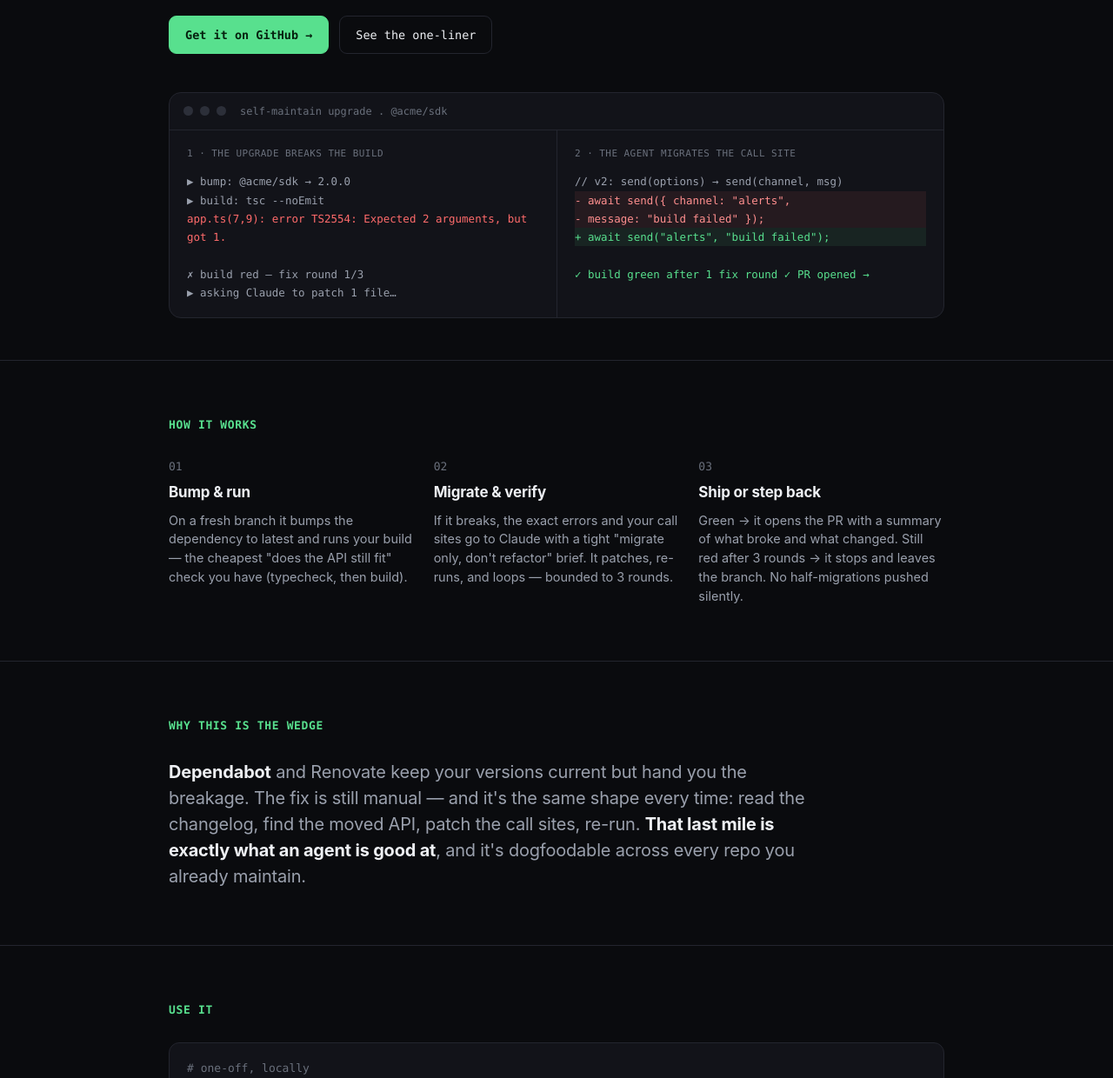
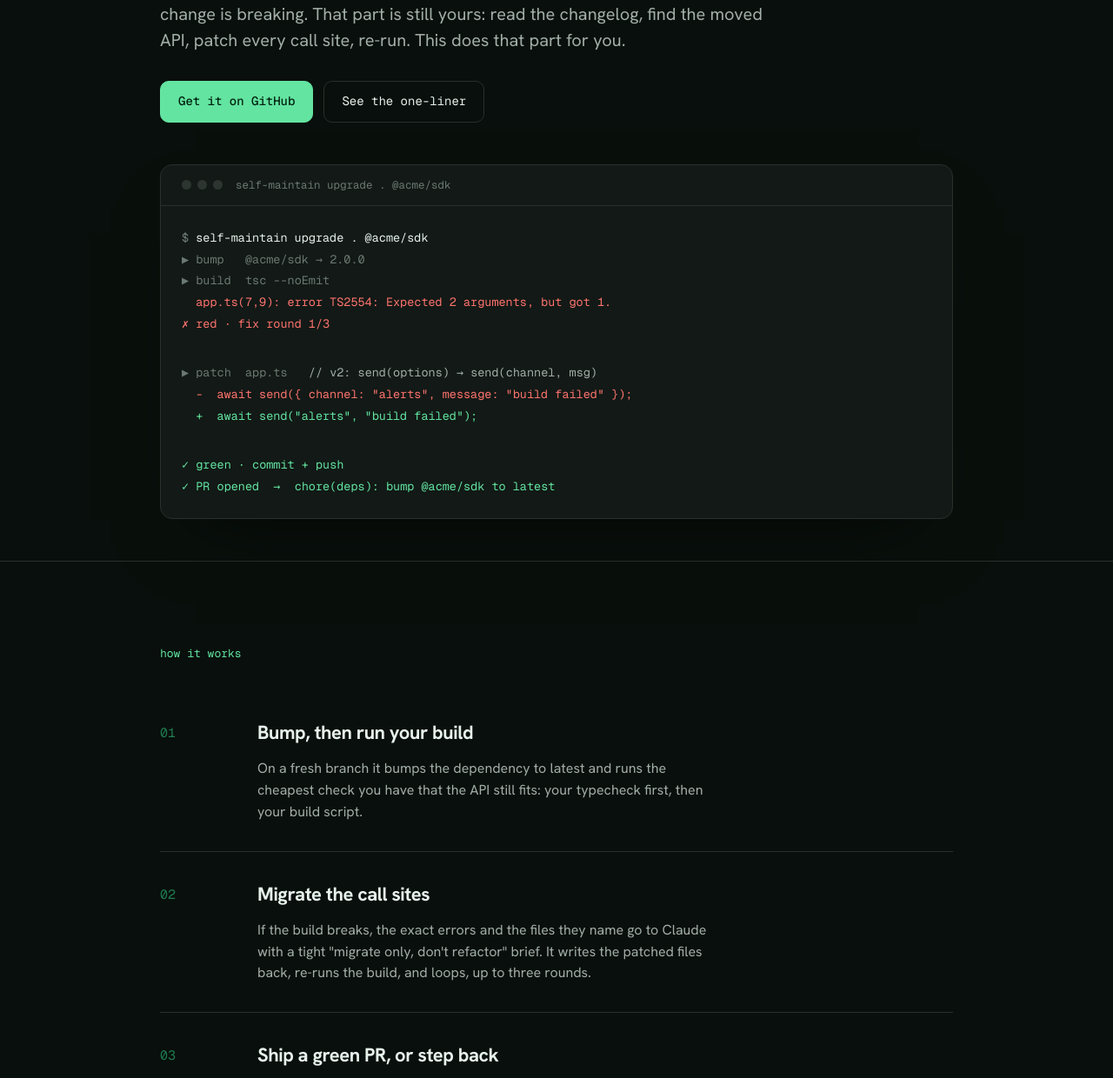
Before and after one commit to snenenenenenene/self-maintaining-apis, a website: page site/index.html in a window 1280 px wide. Shown: the part 563-1803 px from the top of the page at 87% size. Drawn offline with nearby package versions, Linux system fonts and the light colour scheme.

Commit message:
landing: impeccable redesign (red→green concept, Hanken Grotesk, OKLCH) + SEO (OG, JSON-LD, sitemap, robots, favicon); strip em-dashes; surgical git-add

```diff
--- a/site/index.html
+++ b/site/index.html
@@ -3,170 +3,233 @@
 <head>
 <meta charset="utf-8" />
 <meta name="viewport" content="width=device-width, initial-scale=1" />
-<title>self-maintaining-apis — Dependabot for API breakage</title>
-<meta name="description" content="When a dependency upgrade breaks your build, don't just get a red build — get a green PR. An agent migrates your call sites and opens the fix." />
+<title>self-maintaining-apis · a broken dependency upgrade, fixed into a green PR</title>
+<meta name="description" content="Dependabot tells you a version changed. When the change is breaking, this opens the PR that migrates your call sites: it bumps the dependency, runs your build, and if it breaks, an agent patches the code until it's green." />
+<link rel="canonical" href="https://self-maintaining-apis-senne-bels-projects.vercel.app/" />
+<meta name="theme-color" content="#0d1210" />
+<meta name="robots" content="index, follow, max-image-preview:large" />
+<meta name="author" content="Senne Bels" />
+
+<meta property="og:type" content="website" />
+<meta property="og:site_name" content="self-maintaining-apis" />
+<meta property="og:title" content="self-maintaining-apis · Dependabot for API breakage" />
+<meta property="og:description" content="When a dependency upgrade breaks your build, an agent migrates your call sites and opens a green PR." />
+<meta property="og:url" content="https://self-maintaining-apis-senne-bels-projects.vercel.app/" />
+<meta property="og:image" content="https://self-maintaining-apis-senne-bels-projects.vercel.app/og.svg" />
+<meta property="og:image:width" content="1200" />
+<meta property="og:image:height" content="630" />
+<meta name="twitter:card" content="summary_large_image" />
+<meta name="twitter:title" content="self-maintaining-apis · Dependabot for API breakage" />
+<meta name="twitter:description" content="When a dependency upgrade breaks your build, an agent migrates your call sites and opens a green PR." />
+<meta name="twitter:image" content="https://self-maintaining-apis-senne-bels-projects.vercel.app/og.svg" />
+
+<link rel="icon" href="/favicon.svg" type="image/svg+xml" />
+<link rel="preconnect" href="https://fonts.googleapis.com" />
+<link rel="preconnect" href="https://fonts.gstatic.com" crossorigin />
+<link href="https://fonts.googleapis.com/css2?family=Hanken+Grotesk:wght@400;500;600;700;800&family=Geist+Mono:wght@400;500&display=swap" rel="stylesheet" />
+
+<script type="application/ld+json">
+{
+  "@context": "https://schema.org",
+  "@type": "SoftwareApplication",
+  "name": "self-maintaining-apis",
+  "applicationCategory": "DeveloperApplication",
+  "operatingSystem": "Node.js, GitHub Actions",
+  "description": "When a dependency upgrade breaks your build, an agent migrates your call sites and opens a green PR.",
+  "url": "https://self-maintaining-apis-senne-bels-projects.vercel.app/",
+  "codeRepository": "https://github.com/snenenenenenene/self-maintaining-apis",
+  "license": "https://opensource.org/licenses/MIT",
+  "offers": { "@type": "Offer", "price": "0", "priceCurrency": "USD" },
+  "author": { "@type": "Person", "name": "Senne Bels" }
+}
+</script>
+
 <style>
   :root {
-    --bg: #0a0b0e; --panel: #121319; --line: #23252e;
-    --ink: #eef0f4; --dim: #9aa0ad; --faint: #6a707c;
-    --green: #58e08e; --amber: #f0b429; --red: #ff6b6b;
-    --mono: ui-monospace, "SF Mono", "JetBrains Mono", Menlo, monospace;
-    --sans: -apple-system, BlinkMacSystemFont, "Inter var", "Segoe UI", sans-serif;
+    --bg:      oklch(0.16 0.010 165);
+    --surface: oklch(0.205 0.012 165);
+    --line:    oklch(0.30 0.012 165);
+    --ink:     oklch(0.95 0.012 165);
+    --dim:     oklch(0.74 0.016 165);
+    --faint:   oklch(0.56 0.016 165);
+    --green:   oklch(0.83 0.15 158);
+    --green-d: oklch(0.52 0.11 158);
+    --red:     oklch(0.72 0.17 25);
+    --mono: "Geist Mono", ui-monospace, "SF Mono", Menlo, monospace;
+    --sans: "Hanken Grotesk", -apple-system, "Segoe UI", sans-serif;
+    --sp-1: 8px; --sp-2: 12px; --sp-3: 16px; --sp-4: 24px; --sp-5: 32px;
+    --sp-6: 48px; --sp-7: 64px; --sp-8: 96px;
   }
   * { box-sizing: border-box; margin: 0; padding: 0; }
   html { scroll-behavior: smooth; }
   body { background: var(--bg); color: var(--ink); font-family: var(--sans);
-         line-height: 1.5; -webkit-font-smoothing: antialiased; overflow-x: hidden; }
+         font-size: 17px; line-height: 1.55; -webkit-font-smoothing: antialiased;
+         overflow-x: hidden; }
   a { color: inherit; }
-  .wrap { max-width: 940px; margin: 0 auto; padding: 0 24px; }
+  .wrap { max-width: 960px; margin: 0 auto; padding: 0 var(--sp-4); }
   .mono { font-family: var(--mono); }
-  .green { color: var(--green); }
-  .red { color: var(--red); }
-  .dim { color: var(--dim); }
+  .green { color: var(--green); } .red { color: var(--red); } .dim { color: var(--dim); }
 
-  header { padding: 22px 0; border-bottom: 1px solid var(--line); position: sticky; top: 0;
-           background: rgba(10,11,14,.8); backdrop-filter: blur(8px); z-index: 5; }
-  header .wrap { display: flex; align-items: center; justify-content: space-between; }
-  .brand { font-family: var(--mono); font-size: 14px; letter-spacing: -.02em; }
-  .brand b { color: var(--green); font-weight: 600; }
-  .nav a { font-size: 13px; color: var(--dim); text-decoration: none; margin-left: 20px; }
-  .nav a:hover { color: var(--ink); }
+  /* ── header ── */
+  header { position: sticky; top: 0; z-index: 5; border-bottom: 1px solid var(--line);
+           background: color-mix(in oklch, var(--bg) 82%, transparent); backdrop-filter: blur(10px); }
+  header .wrap { display: flex; align-items: center; justify-content: space-between; padding-block: var(--sp-3); }
+  .brand { font-family: var(--mono); font-size: 14px; letter-spacing: -.01em; color: var(--dim); }
+  .brand b { color: var(--ink); font-weight: 500; }
+  .brand .g { color: var(--green); }
+  nav a { font-size: 14px; color: var(--dim); text-decoration: none; margin-left: var(--sp-4); }
+  nav a:hover { color: var(--ink); }
+  @media (max-width: 560px) { nav a:not(:last-child) { display: none; } }
 
-  .hero { padding: 92px 0 40px; }
-  .eyebrow { font-family: var(--mono); font-size: 12.5px; color: var(--green);
-             letter-spacing: .04em; text-transform: uppercase; margin-bottom: 20px; }
-  h1 { font-size: clamp(34px, 6vw, 60px); line-height: 1.02; letter-spacing: -.03em;
-       font-weight: 640; max-width: 15ch; }
-  h1 .u { background: linear-gradient(transparent 62%, rgba(88,224,142,.22) 0); }
-  .sub { margin-top: 22px; font-size: 18px; color: var(--dim); max-width: 56ch; }
-  .cta { margin-top: 32px; display: flex; gap: 12px; flex-wrap: wrap; align-items: center; }
-  .btn { font-family: var(--mono); font-size: 13.5px; text-decoration: none; padding: 11px 18px;
-         border-radius: 9px; border: 1px solid var(--line); color: var(--ink); transition: .15s; }
-  .btn.primary { background: var(--green); color: #06210f; border-color: var(--green); font-weight: 600; }
-  .btn.primary:hover { filter: brightness(1.08); }
-  .btn.ghost:hover { border-color: var(--faint); }
+  /* ── hero ── */
+  .hero { padding: clamp(56px, 11vw, 118px) 0 var(--sp-6); }
+  .eyebrow { font-family: var(--mono); font-size: 13px; color: var(--green);
+             letter-spacing: .02em; margin-bottom: var(--sp-4); }
+  h1 { font-size: clamp(38px, 6.4vw, 72px); line-height: 1.0; letter-spacing: -.035em;
+       font-weight: 800; max-width: 16ch; }
+  h1 .fail { color: var(--red); } h1 .pass { color: var(--green); }
+  .lede { margin-top: var(--sp-4); font-size: clamp(17px, 2.2vw, 20px); color: var(--dim);
+          max-width: 62ch; line-height: 1.5; }
+  .cta { margin-top: var(--sp-5); display: flex; gap: var(--sp-2); flex-wrap: wrap; }
+  .btn { font-family: var(--mono); font-size: 14px; text-decoration: none; padding: 12px 20px;
+         border-radius: 10px; border: 1px solid var(--line); color: var(--ink);
+         transition: border-color .15s, background .15s, transform .15s; }
+  .btn.primary { background: var(--green); color: oklch(0.22 0.06 158); border-color: var(--green); font-weight: 500; }
+  .btn.primary:hover { transform: translateY(-1px); }
+  .btn.ghost:hover { border-color: var(--dim); }
 
-  .demo { margin: 44px 0 8px; border: 1px solid var(--line); border-radius: 14px;
-          overflow: hidden; background: var(--panel); }
-  .demo .bar { display: flex; align-items: center; gap: 8px; padding: 12px 16px;
+  /* ── terminal (the concept: red → green) ── */
+  .term { margin-top: var(--sp-6); border: 1px solid var(--line); border-radius: 14px;
+          background: var(--surface); overflow: hidden;
+          box-shadow: 0 40px 80px -40px oklch(0.05 0.02 165 / 0.7); }
+  .term .top { display: flex; align-items: center; gap: 7px; padding: 13px var(--sp-4);
                border-bottom: 1px solid var(--line); }
-  .dot { width: 11px; height: 11px; border-radius: 50%; background: #2c2f39; }
-  .demo .bar .t { font-family: var(--mono); font-size: 12px; color: var(--faint); margin-left: 8px; }
-  .demo .body { display: grid; grid-template-columns: 1fr 1fr; gap: 0; }
-  @media (max-width: 760px) { .demo .body { grid-template-columns: 1fr; } }
-  .col { padding: 18px 20px; font-family: var(--mono); font-size: 12.5px; line-height: 1.7; }
-  .col + .col { border-left: 1px solid var(--line); }
-  @media (max-width: 760px) { .col + .col { border-left: 0; border-top: 1px solid var(--line); } }
-  .lbl { font-size: 11px; letter-spacing: .04em; text-transform: uppercase; color: var(--faint); margin-bottom: 12px; }
-  .del { color: #ff8f8f; background: rgba(255,107,107,.08); display: block; }
-  .add { color: var(--green); background: rgba(88,224,142,.08); display: block; }
-  .ctx { color: var(--dim); display: block; }
-  .fail { color: var(--red); } .ok { color: var(--green); }
+  .term .top i { width: 11px; height: 11px; border-radius: 50%; background: oklch(0.32 0.012 165); }
+  .term .top span { font-family: var(--mono); font-size: 12.5px; color: var(--faint); margin-left: var(--sp-1); }
+  .term pre { font-family: var(--mono); font-size: 13.5px; line-height: 1.85; padding: var(--sp-4);
+              overflow-x: auto; color: var(--dim); }
+  .term .cmd { color: var(--ink); } .term .cmd::before { content: "$ "; color: var(--faint); }
+  .term .run { color: var(--faint); }
+  .term .err { color: var(--red); }
+  .term .del { color: var(--red); }
+  .term .add { color: var(--green); }
+  .term .ok  { color: var(--green); }
+  .term .gap { display: block; height: 6px; }
 
-  section { padding: 64px 0; border-top: 1px solid var(--line); }
-  h2 { font-size: 13px; font-family: var(--mono); letter-spacing: .05em; text-transform: uppercase;
-       color: var(--green); margin-bottom: 28px; }
-  .steps { display: grid; grid-template-columns: repeat(3, 1fr); gap: 22px; }
-  @media (max-width: 760px) { .steps { grid-template-columns: 1fr; } }
-  .step .n { font-family: var(--mono); color: var(--faint); font-size: 13px; }
-  .step h3 { font-size: 17px; margin: 8px 0 8px; letter-spacing: -.01em; }
-  .step p { color: var(--dim); font-size: 14.5px; }
+  /* ── sections ── */
+  section { padding: var(--sp-8) 0; border-top: 1px solid var(--line); }
+  .kicker { font-family: var(--mono); font-size: 13px; color: var(--green); margin-bottom: var(--sp-5); }
 
-  pre { background: var(--panel); border: 1px solid var(--line); border-radius: 12px;
-        padding: 18px 20px; overflow-x: auto; font-family: var(--mono); font-size: 13px;
-        line-height: 1.7; color: var(--ink); }
-  pre .c { color: var(--faint); } pre .g { color: var(--green); }
+  /* how it works — a numbered flow, not a card grid */
+  .flow { display: grid; gap: 0; }
+  .row { display: grid; grid-template-columns: 88px 1fr; gap: var(--sp-4);
+         padding: var(--sp-5) 0; border-top: 1px solid var(--line); }
+  .row:first-child { border-top: 0; }
+  .row .num { font-family: var(--mono); font-size: 15px; color: var(--green-d); padding-top: 5px; }
+  .row h3 { font-size: 22px; font-weight: 700; letter-spacing: -.02em; margin-bottom: var(--sp-2); }
+  .row p { color: var(--dim); max-width: 60ch; font-size: 16px; }
+  @media (max-width: 560px) { .row { grid-template-columns: 1fr; gap: var(--sp-1); } }
 
-  .wedge { font-size: 20px; line-height: 1.5; max-width: 60ch; letter-spacing: -.01em; }
-  .wedge b { color: var(--ink); } .wedge { color: var(--dim); }
+  .wedge { font-size: clamp(22px, 3.4vw, 32px); line-height: 1.32; letter-spacing: -.02em;
+           max-width: 22ch; font-weight: 600; }
+  .wedge b { color: var(--ink); }
+  .wedge + p { margin-top: var(--sp-4); color: var(--dim); max-width: 60ch; font-size: 16px; }
 
-  footer { padding: 40px 0 64px; border-top: 1px solid var(--line); color: var(--faint);
-           font-family: var(--mono); font-size: 12.5px; display: flex; justify-content: space-between; flex-wrap: wrap; gap: 12px; }
+  pre.code { background: var(--surface); border: 1px solid var(--line); border-radius: 12px;
+             padding: var(--sp-4); overflow-x: auto; font-family: var(--mono); font-size: 13.5px;
+             line-height: 1.8; color: var(--ink); }
+  pre.code .c { color: var(--faint); } pre.code .g { color: var(--green); }
+  .note { margin-top: var(--sp-3); color: var(--dim); font-size: 15px; max-width: 64ch; }
+
+  footer { padding: var(--sp-6) 0 var(--sp-8); border-top: 1px solid var(--line);
+           font-family: var(--mono); font-size: 13px; color: var(--faint);
+           display: flex; justify-content: space-between; flex-wrap: wrap; gap: var(--sp-2); }
   footer a { color: var(--dim); text-decoration: none; } footer a:hover { color: var(--ink); }
+
+  /* ── one orchestrated load ── */
+  @media (prefers-reduced-motion: no-preference) {
+    .rise { opacity: 0; transform: translateY(14px); animation: rise .7s cubic-bezier(.16,.84,.44,1) forwards; }
+    .d1 { animation-delay: .04s } .d2 { animation-delay: .12s } .d3 { animation-delay: .2s }
+    .d4 { animation-delay: .28s } .d5 { animation-delay: .42s }
+    @keyframes rise { to { opacity: 1; transform: none; } }
+  }
 </style>
 </head>
 <body>
 <header><div class="wrap">
-  <div class="brand"><b>self-maintaining</b>-apis</div>
-  <nav class="nav">
-    <a href="#how">How it works</a>
-    <a href="#use">Use it</a>
-    <a href="https://github.com/snenenenenenene/self-maintaining-apis">GitHub</a>
+  <div class="brand"><b>self-maintaining</b><span class="g">-apis</span></div>
+  <nav>
+    <a href="#how">how it works</a>
+    <a href="#use">use it</a>
+    <a href="https://github.com/snenenenenenene/self-maintaining-apis">github</a>
   </nav>
 </div></header>
 
 <main>
 <section class="hero"><div class="wrap">
-  <div class="eyebrow">Dependabot for API breakage</div>
-  <h1>A dependency upgrade broke your build. Get a <span class="u">green PR</span>, not a red one.</h1>
-  <p class="sub">Dependabot tells you a version changed. It doesn't fix your code when the change is breaking — that's still a human afternoon of reading changelogs and chasing type errors. This closes that last mile.</p>
-  <div class="cta">
-    <a class="btn primary" href="https://github.com/snenenenenenene/self-maintaining-apis">Get it on GitHub →</a>
+  <p class="eyebrow rise d1">// dependabot for api breakage</p>
+  <h1 class="rise d2">A dependency upgrade turned your build <span class="fail">red</span>. Get it back to <span class="pass">green</span>, as a PR.</h1>
+  <p class="lede rise d3">Dependabot tells you a version changed. It doesn't fix your code when the change is breaking. That part is still yours: read the changelog, find the moved API, patch every call site, re-run. This does that part for you.</p>
+  <div class="cta rise d4">
+    <a class="btn primary" href="https://github.com/snenenenenenene/self-maintaining-apis">Get it on GitHub</a>
     <a class="btn ghost" href="#use">See the one-liner</a>
   </div>
 
-  <div class="demo">
-    <div class="bar"><span class="dot"></span><span class="dot"></span><span class="dot"></span>
-      <span class="t">self-maintain upgrade . @acme/sdk</span></div>
-    <div class="body">
-      <div class="col">
-        <div class="lbl">1 · the upgrade breaks the build</div>
-        <span class="ctx">▶ bump: @acme/sdk → 2.0.0</span>
-        <span class="ctx">▶ build: tsc --noEmit</span>
-        <span class="fail">app.ts(7,9): error TS2554:</span>
-        <span class="fail">  Expected 2 arguments, but got 1.</span>
-        <span class="ctx">&nbsp;</span>
-        <span class="ctx">✗ build red — fix round 1/3</span>
-        <span class="ctx">▶ asking Claude to patch 1 file…</span>
-      </div>
-      <div class="col">
-        <div class="lbl">2 · the agent migrates the call site</div>
-        <span class="ctx">// v2: send(options) → send(channel, msg)</span>
-        <span class="del">- await send({ channel: "alerts",</span>
-        <span class="del">-   message: "build failed" });</span>
-        <span class="add">+ await send("alerts", "build failed");</span>
-        <span class="ctx">&nbsp;</span>
-        <span class="ok">✓ build green after 1 fix round</span>
-        <span class="ok">✓ PR opened →</span>
-      </div>
-    </div>
+  <div class="term rise d5">
+    <div class="top"><i></i><i></i><i></i><span>self-maintain upgrade . @acme/sdk</span></div>
+    <pre><span class="cmd">self-maintain upgrade . @acme/sdk</span>
+<span class="run">▶ bump   @acme/sdk → 2.0.0</span>
+<span class="run">▶ build  tsc --noEmit</span>
+<span class="err">  app.ts(7,9): error TS2554: Expected 2 arguments, but got 1.</span>
+<span class="err">✗ red · fix round 1/3</span>
+<span class="gap"></span>
+<span class="run">▶ patch  app.ts   <span class="dim">// v2: send(options) → send(channel, msg)</span></span>
+<span class="del">  -  await send({ channel: "alerts", message: "build failed" });</span>
+<span class="add">  +  await send("alerts", "build failed");</span>
+<span class="gap"></span>
+<span class="ok">✓ green · commit + push</span>
+<span class="ok">✓ PR opened  →  chore(deps): bump @acme/sdk to latest</span></pre>
   </div>
 </div></section>
 
 <section id="how"><div class="wrap">
-  <h2>How it works</h2>
-  <div class="steps">
-    <div class="step"><div class="n">01</div><h3>Bump &amp; run</h3>
-      <p>On a fresh branch it bumps the dependency to latest and runs your build — the cheapest "does the API still fit" check you have (typecheck, then build).</p></div>
-    <div class="step"><div class="n">02</div><h3>Migrate &amp; verify</h3>
-      <p>If it breaks, the exact errors and your call sites go to Claude with a tight "migrate only, don't refactor" brief. It patches, re-runs, and loops — bounded to 3 rounds.</p></div>
-    <div class="step"><div class="n">03</div><h3>Ship or step back</h3>
-      <p>Green → it opens the PR with a summary of what broke and what changed. Still red after 3 rounds → it stops and leaves the branch. No half-migrations pushed silently.</p></div>
+  <p class="kicker">how it works</p>
+  <div class="flow">
+    <div class="row"><div class="num mono">01</div><div>
+      <h3>Bump, then run your build</h3>
+      <p>On a fresh branch it bumps the dependency to latest and runs the cheapest check you have that the API still fits: your typecheck first, then your build script.</p></div></div>
+    <div class="row"><div class="num mono">02</div><div>
+      <h3>Migrate the call sites</h3>
+      <p>If the build breaks, the exact errors and the files they name go to Claude with a tight "migrate only, don't refactor" brief. It writes the patched files back, re-runs the build, and loops, up to three rounds.</p></div></div>
+    <div class="row"><div class="num mono">03</div><div>
+      <h3>Ship a green PR, or step back</h3>
+      <p>Green, and it opens the PR with a summary of what broke and what changed. Still red after three rounds, and it stops and leaves the branch. It never pushes a half-migration.</p></div></div>
   </div>
 </div></section>
 
 <section><div class="wrap">
-  <h2>Why this is the wedge</h2>
-  <p class="wedge"><b>Dependabot</b> and Renovate keep your versions current but hand you the breakage. The fix is still manual — and it's the same shape every time: read the changelog, find the moved API, patch the call sites, re-run. <b>That last mile is exactly what an agent is good at</b>, and it's dogfoodable across every repo you already maintain.</p>
+  <p class="kicker">the wedge</p>
+  <p class="wedge">Dependabot keeps your versions current. It hands you the <b>breakage</b>.</p>
+  <p>And that breakage is the same shape every time: read the changelog, find the moved API, patch the call sites, re-run. That work is a good fit for an agent, and you can point it at every repo you already maintain.</p>
 </div></section>
 
 <section id="use"><div class="wrap">
-  <h2>Use it</h2>
-  <pre><span class="c"># one-off, locally</span>
+  <p class="kicker">use it</p>
+  <pre class="code"><span class="c"># one-off, locally</span>
 npx self-maintaining-apis upgrade <span class="g">.</span> @acme/sdk
 
-<span class="c"># or in CI — a GitHub Action opens the PR for you</span>
+<span class="c"># or in CI: a GitHub Action opens the PR for you</span>
 <span class="c">- uses:</span> snenenenenenene/self-maintaining-apis@v1
   <span class="c">with:</span>
     dependency: @acme/sdk
     anthropic-api-key: ${{ secrets.ANTHROPIC_API_KEY }}</pre>
-  <p class="dim" style="margin-top:16px;font-size:14px">No Claude Code install and no interactive login — the fix step calls the Anthropic API directly, so it runs unattended in CI. Clean bump → boring PR. Can't fix it in three rounds → it stops and leaves the branch for a human.</p>
+  <p class="note">No Claude Code install and no interactive login. The fix step calls the Anthropic API directly, so it runs unattended in CI. A clean bump gives you a boring PR. If it can't fix the break in three rounds, it stops and leaves the branch for a human.</p>
 </div></section>
 </main>
 
 <footer><div class="wrap" style="display:flex;justify-content:space-between;width:100%;flex-wrap:wrap;gap:12px">
   <span>self-maintaining-apis · MIT</span>
-  <span><a href="https://github.com/snenenenenenene/self-maintaining-apis">github →</a></span>
+  <span><a href="https://github.com/snenenenenenene/self-maintaining-apis">github.com/snenenenenenene/self-maintaining-apis</a></span>
 </div></footer>
 </body>
 </html>
--- /dev/null
+++ b/site/robots.txt
@@ -0,0 +1,3 @@
+User-agent: *
+Allow: /
+Sitemap: https://self-maintaining-apis-senne-bels-projects.vercel.app/sitemap.xml
```
Also changed, not shown: bin/self-maintain.mjs (+11 -9 lines), docs/launch.md (+6 -6 lines), site/sitemap.xml (added, +8 -0 lines), README.md, site/favicon.svg (added), site/og.svg (added).
